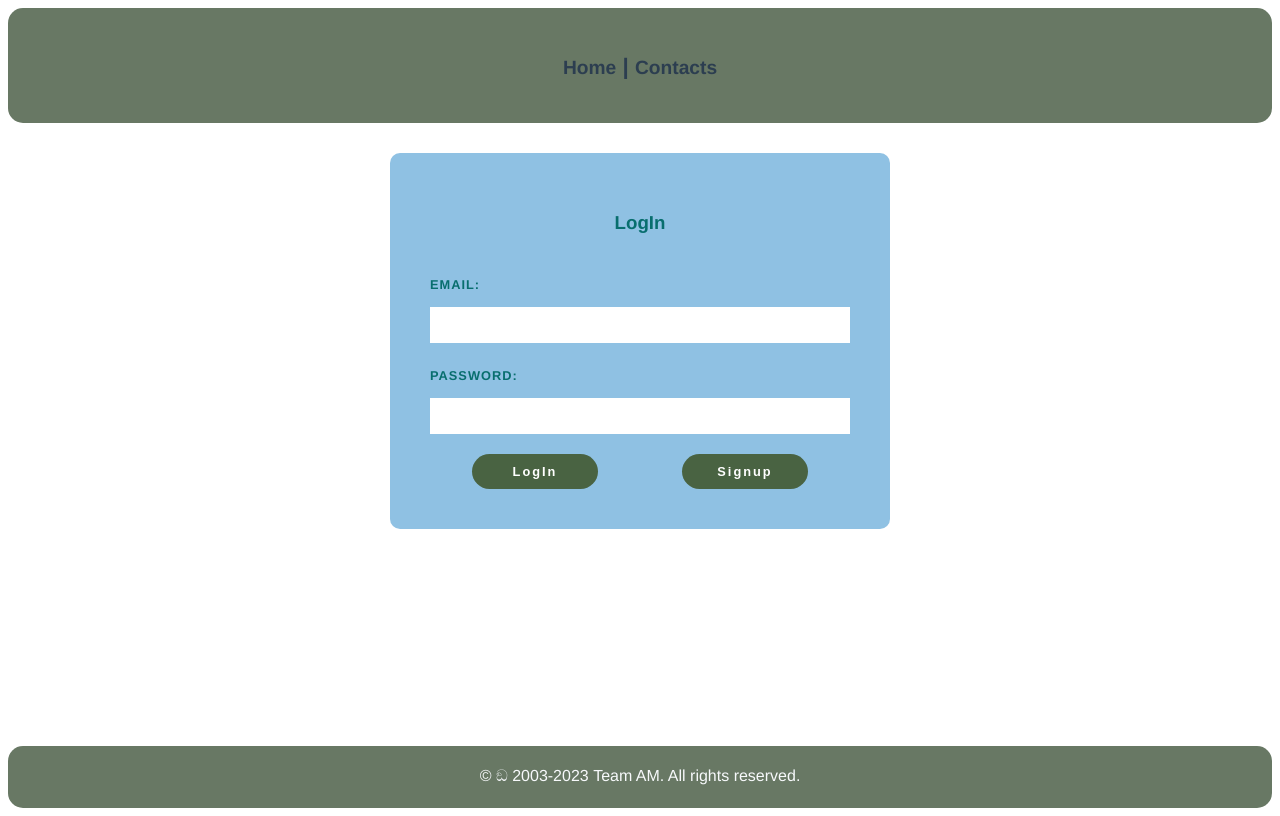
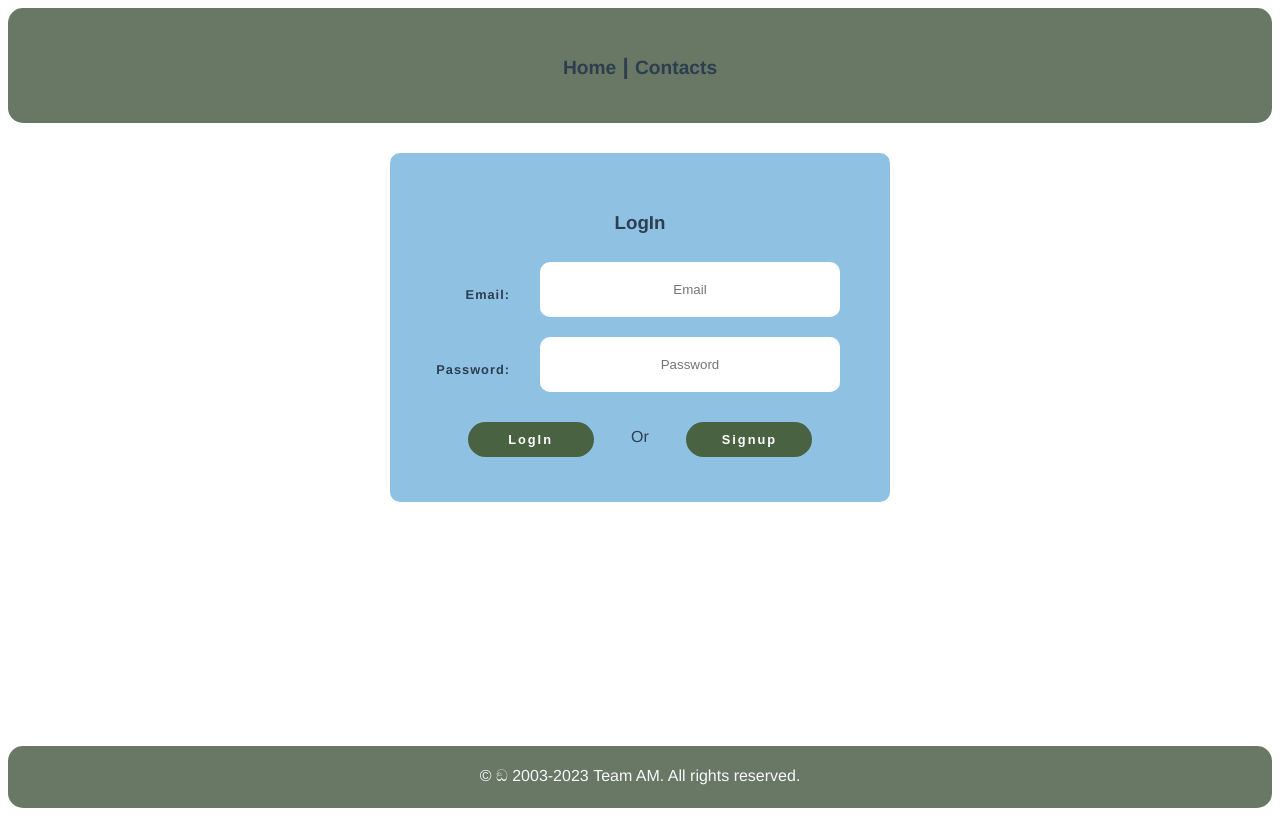
Before and after one commit to Marcusksi/WADHomework4, a Vue app: page /api/login in a window 1280 px wide. Built offline with nearby package versions, Linux system fonts and the light colour scheme.

Commit message:
changer to css

```diff
--- a/src/views/LogIn.vue
+++ b/src/views/LogIn.vue
@@ -1,12 +1,19 @@
 <template>
   <div class="form">
     <h3>LogIn</h3>
-    <label for="email">Email:</label>
-    <input type="email" name="email"  required v-model="email">
-    <label for="password">Password:</label>
-    <input type="password" name="password" required v-model="password">
+    <div class="formdiv">
+    <div class="subdiv">
+      <label for="email">Email:</label>
+      <input type="email" name="email"  required v-model="email" placeholder="Email">
+    </div>
+    <div class="subdiv">
+      <label for="password">Password:</label>
+      <input type="password" name="password" required v-model="password" placeholder="Password">
+    </div>
+    </div>
     <div class="container">
       <button @click="LogIn"  class="center">LogIn</button>
+      <p>Or</p>
       <button @click='this.$router.push("/api/signup")' class="center">Signup</button>
     </div>
   </div>
@@ -60,14 +67,14 @@ LogIn() {
 }
 h3 {
   text-align: center;
-  color: rgb(8, 110, 110);
+  color: #2c3e50;
 }
+
 label {
-  color: rgb(8, 110, 110);
+  color: #2c3e50;
   display: inline-block;
   margin: 25px 0 15px;
   font-size: 0.8em;
-  text-transform: uppercase;
   letter-spacing: 1px;
   font-weight: bold;
 }
@@ -78,7 +85,7 @@ input {
   box-sizing: border-box;
   border: none;
   border-bottom: 1px solid white;
-  color: blue;
+  color: #2c3e50;
 }
 button {
   background-color: #496342;
@@ -106,4 +113,23 @@ button:hover{
   display: flex;
   justify-content: center;
 }
+p {
+  padding-top: 10px;
+}
+.subdiv {
+  display: flex;
+  flex-direction: row;
+  padding: 10px;
+}
+input {
+  text-align: center;
+  border-radius: 10px;
+  margin-left: 30px;
+  width: 300px;
+}
+.formdiv {
+    display: flex;
+    flex-direction: column;
+    align-items: flex-end;
+}
 </style>
--- a/src/views/SignUp.vue
+++ b/src/views/SignUp.vue
@@ -1,12 +1,18 @@
 <template>
   <div class="form">
     <h3>SignUp</h3>
-    <label for="email">Email:</label>
-    <input type="email" name="email"  required v-model="email">
+    <div class="formdiv">
+      <div class="subdiv">
+        <label for="email">Email:</label>
+        <input type="email" name="email"  required v-model="email" placeholder="Email">
+      </div>
     <div v-if="emailExists">{{emailExists}} </div>
-    <label for="password">Password:</label>
-    <input type="password" name="password" required v-model="password">
+      <div class="subdiv">
+        <label for="password">Password:</label>
+        <input type="password" name="password" required v-model="password" placeholder="Password">
+      </div>
     <div v-if="errMsg">{{errMsg}} </div>
+    </div>
     <button @click="SignUp" class="SignUp">SignUp</button>
   </div>
 </template>
@@ -75,14 +81,13 @@ SignUp() {
 }
 h3 {
   text-align: center;
-  color: rgb(8, 110, 110);
+  color: #2c3e50;
 }
 label {
-  color: rgb(8, 110, 110);
+  color: #2c3e50;
   display: inline-block;
   margin: 25px 0 15px;
   font-size: 0.8em;
-  text-transform: uppercase;
   letter-spacing: 1px;
   font-weight: bold;
 }
@@ -93,7 +98,7 @@ input {
   box-sizing: border-box;
   border: none;
   border-bottom: 1px solid white;
-  color: blue;
+  color: #2c3e50;
 }
 button {
   background-color: #496342;
@@ -116,4 +121,21 @@ div {
   padding: 10px 20px;
   margin-top: 20px;
 }
+
+.subdiv {
+  display: flex;
+  flex-direction: row;
+  padding: 0px;
+}
+input {
+  text-align: center;
+  border-radius: 10px;
+  margin-left: 30px;
+  width: 300px;
+}
+.formdiv {
+    display: flex;
+    flex-direction: column;
+    align-items: flex-end;
+}
 </style>
```
